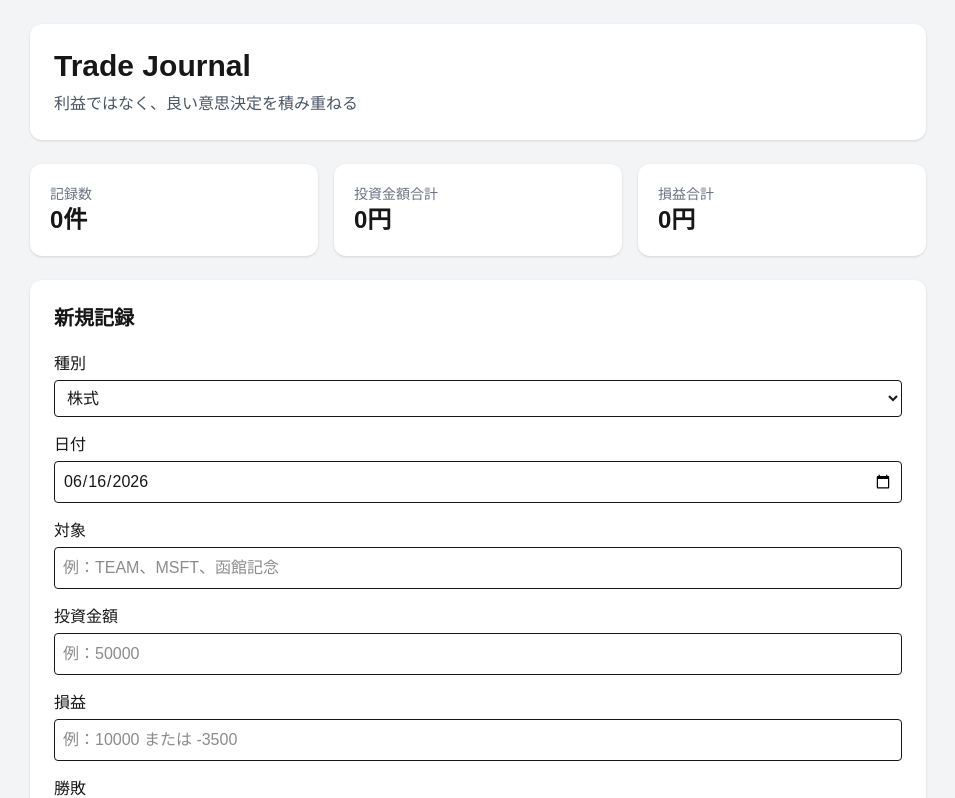
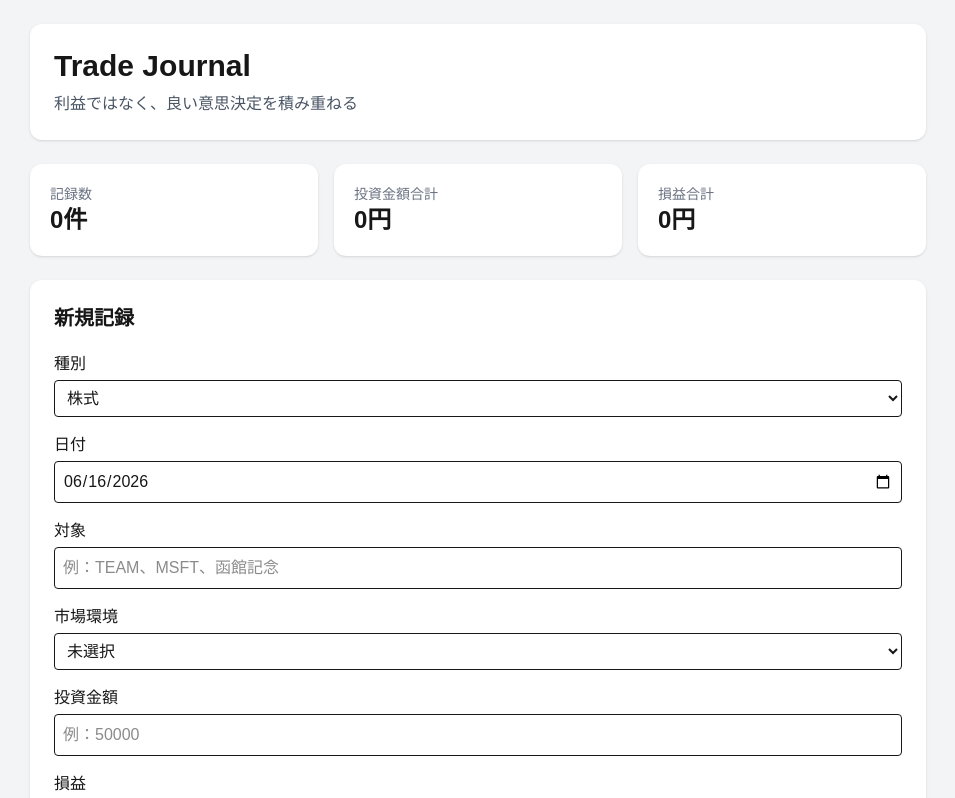
Before and after one commit to fcd0520-netizen/trade-journal, a Next.js app: page / in a window 1280 px wide. Shown: the top 798 px of the page, without its empty margins (162-1117 px from the left). Built offline with nearby package versions, Linux system fonts and the light colour scheme.

Commit message:
feat: add market environment

```diff
--- a/app/page.tsx
+++ b/app/page.tsx
@@ -6,6 +6,7 @@ type Journal = {
   id: number;
   category: string;
   target: string;
+  marketEnvironment: string;
   amount: string;
   profit: string;
   decision: string;
@@ -19,6 +20,8 @@ type Journal = {
 
 export default function Home() {
   const [category, setCategory] = useState("株式");
+  const [marketEnvironment, setMarketEnvironment] =
+  useState("未選択");
   const [target, setTarget] = useState("");
   const [amount, setAmount] = useState("");
   const [profit, setProfit] = useState("");
@@ -55,6 +58,7 @@ export default function Home() {
       id: Date.now(),
       category,
       target,
+      marketEnvironment,
       amount,
       profit,
       decision,
@@ -68,6 +72,7 @@ export default function Home() {
 
     setJournals([newJournal, ...journals]);
     setTarget("");
+    setMarketEnvironment("未選択");
     setAmount("");
     setProfit("");
     setReason("");
@@ -165,7 +170,21 @@ export default function Home() {
                 onChange={(e) => setTarget(e.target.value)}
               />
             </div>
-
+　　　　　　<div>
+  <label className="block font-medium">市場環境</label>
+  <select
+    className="mt-1 w-full rounded border p-2"
+    value={marketEnvironment}
+    onChange={(e) => setMarketEnvironment(e.target.value)}
+  >
+    <option>未選択</option>
+    <option>強気相場</option>
+    <option>弱気相場</option>
+    <option>暴落</option>
+    <option>高ボラティリティ</option>
+    <option>レンジ相場</option>
+  </select>
+</div>
             <div>
               <label className="block font-medium">投資金額</label>
               <input
@@ -315,6 +334,9 @@ export default function Home() {
                       ルール：
                       {journal.ruleFollowed ? "⭕ 守れた" : "❌ 守れなかった"}
                     </p>
+                    <p>
+  市場環境：{journal.marketEnvironment || "未選択"}
+</p>
                     <p>判断：{journal.decision}</p>
                     <p>心理状態：{journal.emotion}</p>
                     <p>理由：{journal.reason || "未入力"}</p>
```
Also changed, not shown: 1 other file (tests, documents, lock files or other folders).
